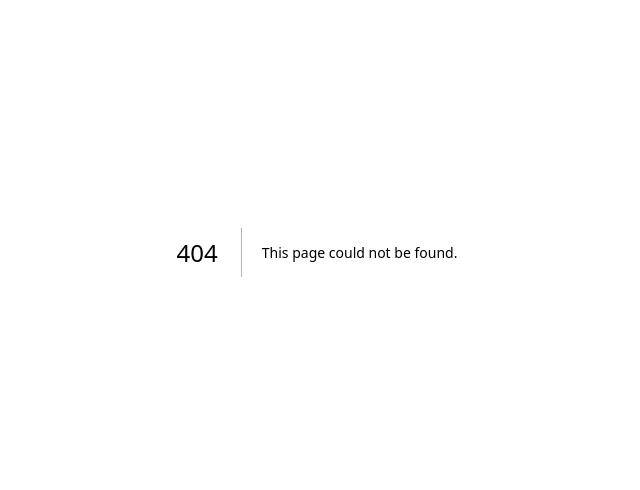
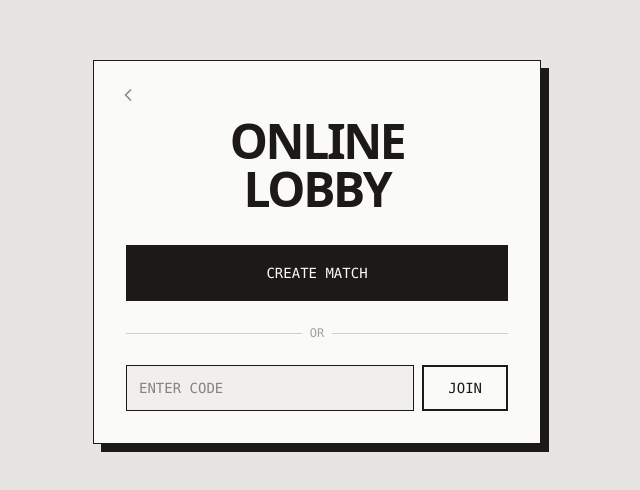
Before and after one commit to axelvc/connect-four, a Next.js app: page /lobby in a window 1280 px wide. Before the commit this address had no page. Shown: the part 148-638 px from the top of the page, without its empty margins (323-963 px from the left). Built offline with nearby package versions, Linux system fonts and the light colour scheme.

Commit message:
feat: Add online lobby, refactor game page for online play, and enhance global styling.

```diff
--- a/app/game/page.tsx
+++ b/app/game/page.tsx
@@ -35,8 +35,7 @@ export default function GamePage() {
   const [player, setPlayer] = useState<Player>(Move.PLAYER_1)
   const [win, setWin] = useState<[number, number][] | null>(null)
   const turnCount = useRef(0)
-  const [isCopied, setIsCopied] = useState(false)
-  const [mode, setMode] = useState<PlayMode>(PlayMode.ONLINE)
+  const [mode, setMode] = useState<PlayMode>(PlayMode.LOCAL)
   const [lobbyCode, setLobbyCode] = useState('12345')
 
   function checkWin(board: Move[][], player: Player): [number, number][] | null {
@@ -98,12 +97,6 @@ export default function GamePage() {
     }
   }
 
-  function copyCode() {
-    navigator.clipboard.writeText('12345')
-    setIsCopied(true)
-    setTimeout(() => setIsCopied(false), 2000)
-  }
-
   function resetGame() {
     setBoard(
       Array(COLS)
@@ -116,7 +109,7 @@ export default function GamePage() {
   }
 
   return (
-    <div className="min-h-screen flex flex-col bg-base-200 text-base-900 font-sans">
+    <div className="min-h-screen flex flex-col">
       <header className="w-full p-4 sm:p-6 md:px-12 md:py-8 flex justify-between border-b border-black/10">
         <div className="flex flex-col gap-2">
           {/* back button */}
@@ -138,15 +131,7 @@ export default function GamePage() {
               {mode === PlayMode.LOCAL ? 'Local mode' : `CODE: #${lobbyCode}`}
             </span>
 
-            {mode === PlayMode.ONLINE && (
-              <button
-                onClick={copyCode}
-                aria-label="Copy lobby code"
-                className="cursor-pointer size-6 grid place-items-center"
-              >
-                {isCopied ? <Check size={14} /> : <Copy size={14} />}
-              </button>
-            )}
+            {mode === PlayMode.ONLINE && <CopyButton />}
           </div>
         </div>
 
@@ -170,7 +155,7 @@ export default function GamePage() {
         </div>
       </header>
 
-      <main className="flex-1 flex flex-col justify-center items-center">
+      <main className="relative flex-1 flex flex-col justify-center items-center">
         {/* board */}
         <div className="box flex cursor-pointer">
           {board.map((col, cIdx) => (
@@ -218,6 +203,22 @@ export default function GamePage() {
           <span className="opacity-30">VS</span>
           <Player name="Player 2" active={player === Move.PLAYER_2} />
         </div>
+
+        {/* waiting for player 2 */}
+        {mode === PlayMode.ONLINE && (
+          <div className="absolute inset-0 z-10 grid place-items-center bg-base-100/50 backdrop-blur-xs">
+            <div className="box p-6 max-w-sm text-center">
+              <p className="mb-4 font-mono text-sm uppercase tracking-widest">
+                Waiting for Player 2<span className="text-[8px]">...</span>
+              </p>
+              <div className="p-2 mb-2 border border-base-900 bg-base-200/50">
+                <span className="font-bold text-xl tracking-widest select-all">{lobbyCode}</span>
+                <CopyButton />
+              </div>
+              <p className="text-xs opacity-50 uppercase">Share this code with your friend</p>
+            </div>
+          </div>
+        )}
       </main>
 
       <footer className="w-full p-6 md:px-12 flex justify-between items-end border-t border-black/10 text-[10px] md:text-xs font-mono uppercase tracking-widest text-black/40"></footer>
@@ -233,3 +234,23 @@ const Player = ({ name, active }: { name: string; active: boolean }) => {
     </div>
   )
 }
+
+const CopyButton = () => {
+  const [isCopied, setIsCopied] = useState(false)
+
+  function copyCode() {
+    navigator.clipboard.writeText('12345')
+    setIsCopied(true)
+    setTimeout(() => setIsCopied(false), 2000)
+  }
+
+  return (
+    <button
+      onClick={copyCode}
+      aria-label="Copy lobby code"
+      className="size-6 inline-grid place-items-center hover:opacity-50 cursor-pointer"
+    >
+      {isCopied ? <Check size={14} /> : <Copy size={14} />}
+    </button>
+  )
+}
--- a/app/globals.css
+++ b/app/globals.css
@@ -18,7 +18,7 @@
 }
 
 .button {
-  @apply flex flex-col place-items-center gap-2 py-6 border-2 border-base-900 hover:bg-base-900 hover:text-base-50 transition-colors;
+  @apply grid place-items-center gap-2 border-2 font-mono cursor-pointer border-base-900 hover:bg-base-900 hover:text-base-50 transition-colors;
 }
 
 @keyframes drop {
--- a/app/layout.tsx
+++ b/app/layout.tsx
@@ -1,9 +1,9 @@
-import type { Metadata } from "next"
-import "./globals.css"
+import type { Metadata } from 'next'
+import './globals.css'
 
 export const metadata: Metadata = {
-  title: "Connect Four",
-  description: "Connect Four",
+  title: 'Connect Four',
+  description: 'Connect Four',
 }
 
 export default function RootLayout({
@@ -13,9 +13,7 @@ export default function RootLayout({
 }>) {
   return (
     <html lang="en">
-      <body className="antialiased">
-        {children}
-      </body>
+      <body className="antialiased bg-base-200 text-base-900">{children}</body>
     </html>
   )
 }
--- /dev/null
+++ b/app/lobby/page.tsx
@@ -0,0 +1,58 @@
+'use client'
+import Link from 'next/link'
+import { useState } from 'react'
+import { ChevronLeft } from 'lucide-react'
+
+export default function LobbyPage() {
+  const [lobbyId, setLobbyId] = useState('')
+
+  function createLobbyGame() {
+    console.log('create lobby game')
+  }
+
+  function joinLobby() {
+    console.log('join lobby')
+  }
+
+  return (
+    <div className="min-h-screen grid place-items-center p-4">
+      <div className="box relative max-w-md w-full p-8">
+        <Link href="/" className="absolute top-4 left-4 p-2 opacity-50 hover:opacity-100 transition-opacity">
+          <ChevronLeft size={20} />
+        </Link>
+
+        <h1 className="mt-6 text-4xl md:text-5xl font-bold tracking-tighter uppercase text-center">
+          Online <br /> Lobby
+        </h1>
+
+        <div className="mt-8 space-y-6">
+          <button
+            onClick={createLobbyGame}
+            className="button py-4 w-full uppercase text-sm bg-base-900 text-base-50 hover:bg-base-800!"
+          >
+            Create Match
+          </button>
+
+          <div className="flex items-center gap-2 text-base-400">
+            <div className="h-px bg-current opacity-50 grow"></div>
+            <span className="font-mono text-xs uppercase">OR</span>
+            <div className="h-px bg-current opacity-50 grow"></div>
+          </div>
+
+          <div className="flex gap-2">
+            <input
+              type="text"
+              placeholder="ENTER CODE"
+              value={lobbyId}
+              onChange={e => setLobbyId(e.target.value)}
+              className="grow p-3 bg-base-200/50 border border-base-900 font-mono text-sm uppercase focus:bg-transparent transition-colors"
+            />
+            <button onClick={joinLobby} className="button px-6 uppercase text-sm">
+              Join
+            </button>
+          </div>
+        </div>
+      </div>
+    </div>
+  )
+}
--- a/app/page.tsx
+++ b/app/page.tsx
@@ -1,8 +1,9 @@
 import Link from 'next/link'
+import { User, Globe } from 'lucide-react'
 
 export default function Home() {
   return (
-    <main className="min-h-screen grid place-items-center p-4 bg-base-200 text-base-900 font-sans">
+    <main className="min-h-screen grid place-items-center p-4">
       <div className="box p-8 max-w-md w-full">
         <h1 className="text-5xl font-bold tracking-tighter uppercase mb-2 text-center">
           Connect
@@ -13,14 +14,16 @@ export default function Home() {
         <p className="mb-8 opacity-60 font-mono text-xs uppercase tracking-widest text-center">Select Game Mode</p>
 
         <div className="space-y-4">
-          <Link className="button" href="/game">
-            <span className="uppercase font-bold font-mono tracking-widest">Play Solo / Local</span>
-            <span className="text-xs opacity-60 font-mono">1 Device • 2 Players</span>
+          <Link className="button py-6" href="/game">
+            <User />
+            <span className="uppercase font-bold tracking-widest">Play Solo / Local</span>
+            <span className="text-xs opacity-50">1 Device • 2 Players</span>
           </Link>
 
-          <Link className="button" href="/lobby">
-            <span className="uppercase font-bold font-mono tracking-widest">Online Multiplayer</span>
-            <span className="text-xs opacity-60 font-mono">2 Devices • Real-time</span>
+          <Link className="button py-6 relative" href="/lobby">
+            <Globe />
+            <span className="uppercase font-bold tracking-widest">Online Multiplayer</span>
+            <span className="text-xs opacity-50">2 Devices • Real-time</span>
           </Link>
         </div>
       </div>
--- /dev/null
+++ b/globals.d.ts
@@ -0,0 +1,7 @@
+import 'react'
+
+declare module 'react' {
+  interface CSSProperties {
+    [key: `--${string}`]: string | number
+  }
+}
```
